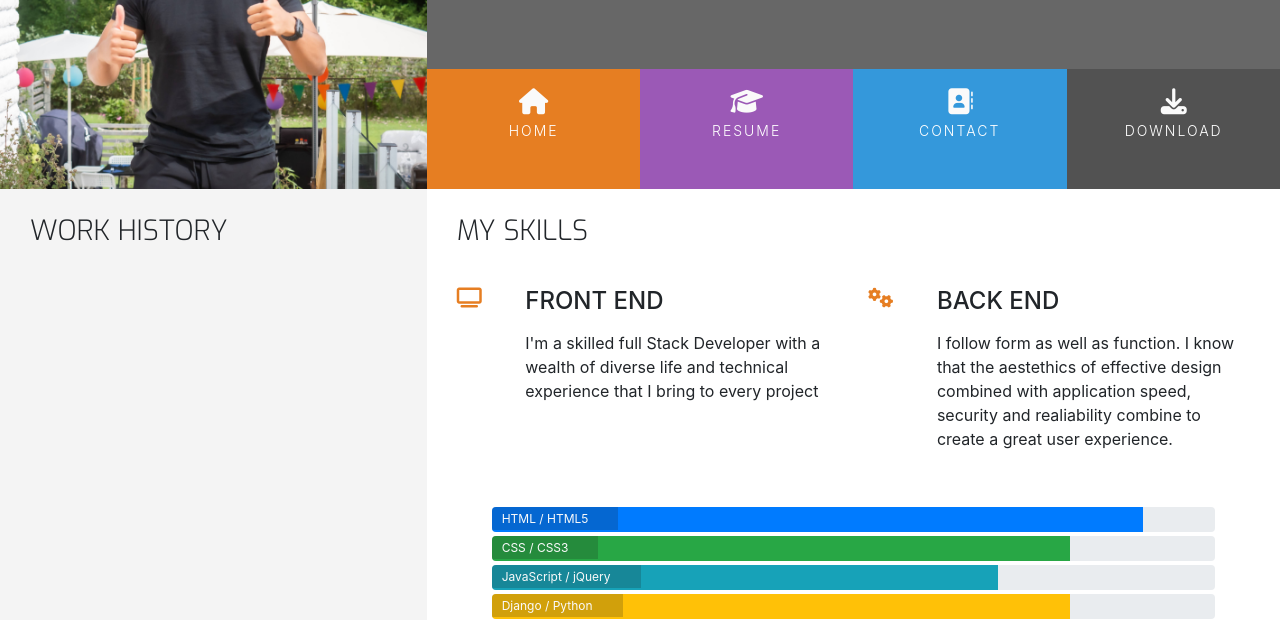
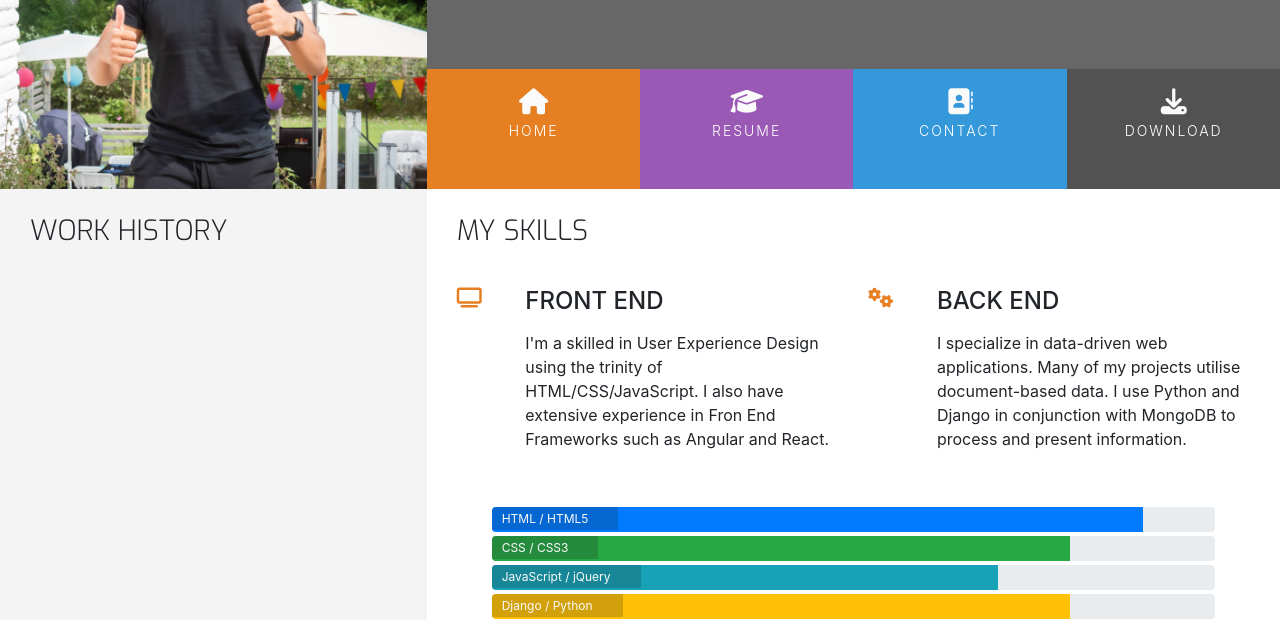
Before and after one commit to Madebybrown/OnlineResume.Com, a plain HTML site: page resume.html in a window 1280 px wide. Shown: the part 180-800 px from the top of the page. Drawn offline with nearby package versions, Linux system fonts and the light colour scheme.

Commit message:
Add new text content to my skills section

```diff
--- a/resume.html
+++ b/resume.html
@@ -73,8 +73,8 @@
                             <div class="col-10">
                                 <h4 class="three-reasons-heading uppercase">Front End</h4>
                                 <p>
-                                    I'm a skilled full Stack Developer with a wealth of diverse
-                                    life and technical experience that I bring to every project
+                                    I'm a skilled in User Experience Design using the trinity of HTML/CSS/JavaScript.
+                                    I also have extensive experience in Fron End Frameworks such as Angular and React.
                                 </p>
                             </div>
                         </div>
@@ -87,9 +87,9 @@
                             <div class="col-10">
                                 <h4 class="three-reasons-heading uppercase">Back End</h4>
                                 <p>
-                                    I follow form as well as function. I know that the aestethics of effective
-                                    design combined with application speed, security and realiability combine to
-                                    create a great user experience.
+                                    I specialize in data-driven web applications. Many of my projects utilise
+                                    document-based data. I use Python and Django in conjunction with MongoDB
+                                    to process and present information.
                                 </p>
                             </div>
                         </div>
```
